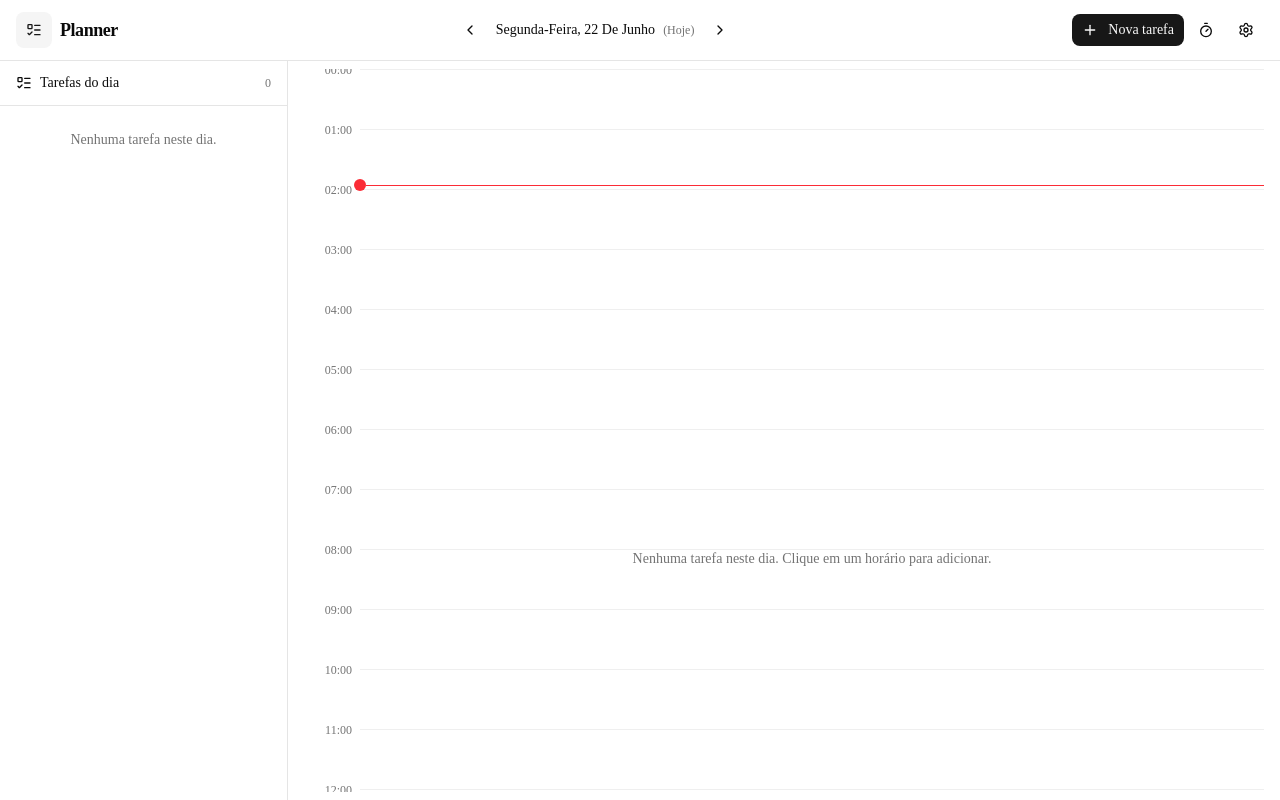
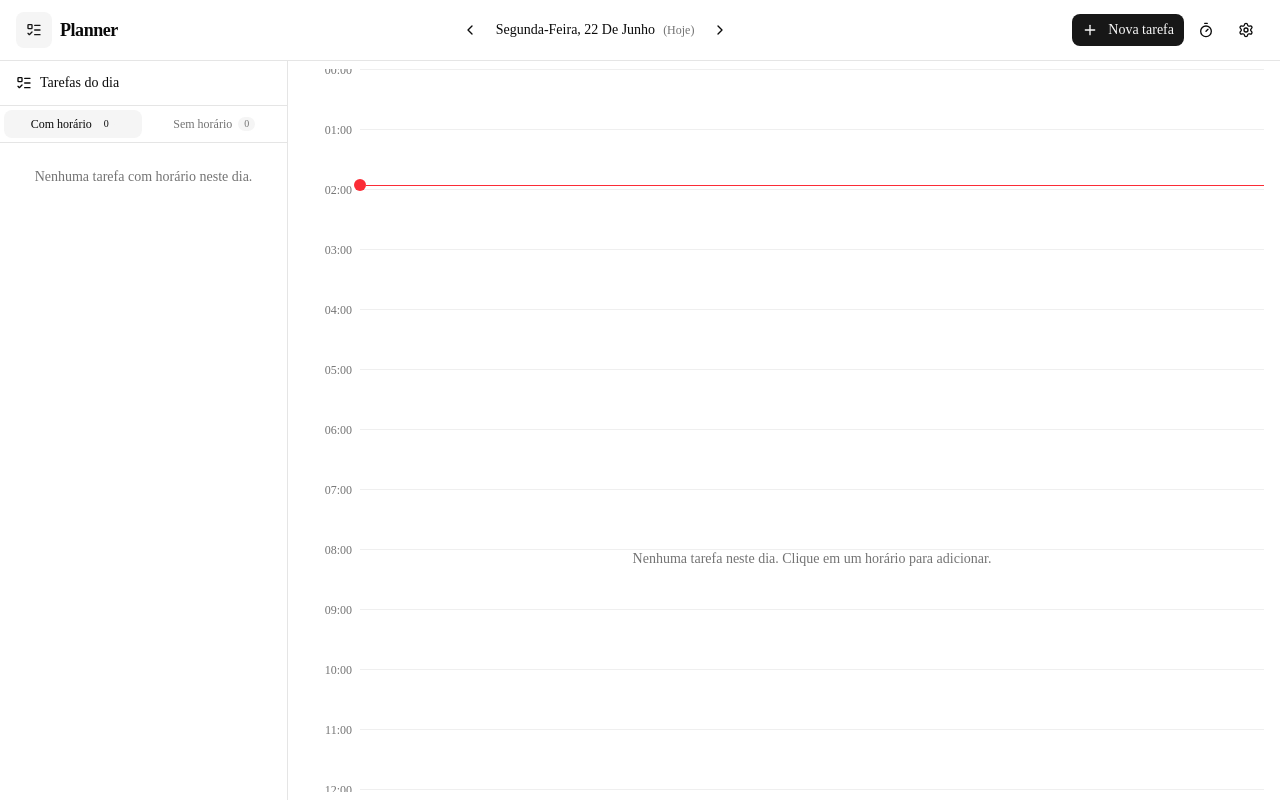
Before and after one commit to nYCSTs/planner, a Next.js app: page / in a window 1280 px wide. Both pictures are taken after a click on the button 34 px from the left and 30 px from the top of the page. Built offline with nearby package versions, Linux system fonts and the light colour scheme.

Commit message:
feat: tarefas sem horário com abas (com/sem horário) na lista e badge de pendentes

```diff
--- a/src/app/page.tsx
+++ b/src/app/page.tsx
@@ -45,6 +45,19 @@ export default function Home() {
     [planner.tasks, day, planner.completions, now],
   );
 
+  // Timeline only shows scheduled occurrences; the list shows both lanes.
+  const scheduledOccurrences = useMemo(
+    () => occurrences.filter((o) => o.scheduled),
+    [occurrences],
+  );
+  const unscheduledOccurrences = useMemo(
+    () => occurrences.filter((o) => !o.scheduled),
+    [occurrences],
+  );
+  const pendingUnscheduled = unscheduledOccurrences.filter(
+    (o) => !o.completed,
+  ).length;
+
   const todayOccurrences = useMemo(
     () => resolveOccurrences(planner.tasks, now, planner.completions, now),
     [planner.tasks, now, planner.completions],
@@ -59,7 +72,7 @@ export default function Home() {
   const openCreate = (startMinute: number) => setDraft({ startMinute });
 
   const openEdit = (occ: ResolvedOccurrence) =>
-    setDraft({ startMinute: occ.startMinute, task: occ.task });
+    setDraft({ startMinute: occ.task.startMinute, task: occ.task });
 
   const toggleDone = (occ: ResolvedOccurrence) => planner.toggleDone(occ);
 
@@ -72,8 +85,14 @@ export default function Home() {
             size="icon"
             onClick={() => setListOpen((o) => !o)}
             aria-label="Tarefas do dia"
+            className="relative"
           >
             <ListTodo className="h-4 w-4" />
+            {pendingUnscheduled > 0 && (
+              <span className="absolute -right-0.5 -top-0.5 grid h-4 min-w-4 place-items-center rounded-full bg-amber-500 px-1 text-[10px] font-semibold text-white">
+                {pendingUnscheduled}
+              </span>
+            )}
           </Button>
           <h1 className="ml-1 text-lg font-semibold tracking-tight">Planner</h1>
         </div>
@@ -134,9 +153,11 @@ export default function Home() {
         >
           {planner.hydrated && listOpen && (
             <TaskList
-              occurrences={occurrences}
+              scheduled={scheduledOccurrences}
+              unscheduled={unscheduledOccurrences}
               onToggleDone={toggleDone}
               onSelect={openEdit}
+              onAddUnscheduled={() => setDraft({ startMinute: null })}
             />
           )}
         </aside>
@@ -146,7 +167,7 @@ export default function Home() {
             <Timeline
               day={day}
               now={now}
-              occurrences={occurrences}
+              occurrences={scheduledOccurrences}
               onOccurrenceClick={openEdit}
               onToggleDone={toggleDone}
               onSlotClick={openCreate}
--- a/src/components/planner/task-dialog.tsx
+++ b/src/components/planner/task-dialog.tsx
@@ -45,7 +45,8 @@ const RECURRENCE_OPTIONS: { value: RecurrenceKind; label: string }[] = [
 ];
 
 export interface TaskDraft {
-  startMinute: number;
+  /** Prefill start time, or null to open as an unscheduled ("Sem horário") task. */
+  startMinute: number | null;
   task?: Task;
 }
 
@@ -76,6 +77,7 @@ export function TaskDialog({
 
   const [title, setTitle] = useState("");
   const [color, setColor] = useState(TASK_COLORS[0]);
+  const [hasTime, setHasTime] = useState(true);
   const [start, setStart] = useState("09:00");
   const [hasEnd, setHasEnd] = useState(true);
   const [end, setEnd] = useState("10:00");
@@ -92,11 +94,13 @@ export function TaskDialog({
     /* eslint-disable react-hooks/set-state-in-effect */
     if (!open || !draft) return;
     if (editing) {
+      const scheduled = editing.startMinute !== null;
       setTitle(editing.title);
       setColor(editing.color);
-      setStart(minutesToTime(editing.startMinute));
+      setHasTime(scheduled);
+      setStart(minutesToTime(editing.startMinute ?? 540));
       setHasEnd(editing.endMinute !== null);
-      setEnd(minutesToTime(editing.endMinute ?? editing.startMinute + 60));
+      setEnd(minutesToTime(editing.endMinute ?? (editing.startMinute ?? 540) + 60));
       setKind(editing.recurrence.kind);
       setWeekdays(editing.recurrence.weekdays ?? []);
       setEveryHour(editing.recurrence.everyHour ?? false);
@@ -107,9 +111,10 @@ export function TaskDialog({
     } else {
       setTitle("");
       setColor(randomColor());
-      setStart(minutesToTime(draft.startMinute));
+      setHasTime(draft.startMinute !== null);
+      setStart(minutesToTime(draft.startMinute ?? 540));
       setHasEnd(true);
-      setEnd(minutesToTime(draft.startMinute + 60));
+      setEnd(minutesToTime((draft.startMinute ?? 540) + 60));
       setKind("once");
       setWeekdays([]);
       setEveryHour(false);
@@ -121,11 +126,12 @@ export function TaskDialog({
     /* eslint-enable react-hooks/set-state-in-effect */
   }, [open, draft, editing, defaultNotifyStart, defaultNotifyEnd]);
 
-  const startMinute = timeToMinutes(start);
-  const endMinute = hasEnd ? timeToMinutes(end) : null;
+  // Without a time the task is unscheduled: no start/end, no hourly, no conflicts.
+  const startMinute = hasTime ? timeToMinutes(start) : null;
+  const endMinute = hasTime && hasEnd ? timeToMinutes(end) : null;
 
-  // "Every hour" only makes sense on recurring patterns, not single-day tasks.
-  const hourly = everyHour && kind !== "once";
+  // "Every hour" only makes sense on timed, recurring patterns.
+  const hourly = hasTime && everyHour && kind !== "once";
 
   const candidate = useMemo(
     () => ({
@@ -142,11 +148,19 @@ export function TaskDialog({
   );
 
   const conflicts = useMemo(
-    () => findConflicts(candidate, existingTasks, editing?.id),
-    [candidate, existingTasks, editing?.id],
+    () =>
+      startMinute === null
+        ? []
+        : findConflicts(
+            { ...candidate, startMinute },
+            existingTasks,
+            editing?.id,
+          ),
+    [candidate, startMinute, existingTasks, editing?.id],
   );
 
-  const endBeforeStart = endMinute !== null && endMinute <= startMinute;
+  const endBeforeStart =
+    startMinute !== null && endMinute !== null && endMinute <= startMinute;
   const invalid = !title.trim() || endBeforeStart || (kind === "custom" && weekdays.length === 0);
 
   const toggleWeekday = (d: Weekday) => {
@@ -253,7 +267,19 @@ export function TaskDialog({
             </div>
           )}
 
-          {kind !== "once" && (
+          <div className="flex items-center justify-between rounded-md border px-3 py-2">
+            <div>
+              <Label htmlFor="hasTime" className="text-sm font-normal">
+                Definir horário
+              </Label>
+              <p className="text-xs text-muted-foreground">
+                Desligue para uma tarefa sem horário (não vai para a timeline).
+              </p>
+            </div>
+            <Switch id="hasTime" checked={hasTime} onCheckedChange={setHasTime} />
+          </div>
+
+          {hasTime && kind !== "once" && (
             <div className="space-y-2 rounded-md border px-3 py-2">
               <div className="flex items-center justify-between">
                 <div>
@@ -292,6 +318,7 @@ export function TaskDialog({
             </div>
           )}
 
+          {hasTime && (
             <div className="flex items-center justify-between rounded-md border px-3 py-2">
               <div>
                 <Label htmlFor="hideElapsed" className="text-sm font-normal">
@@ -307,7 +334,9 @@ export function TaskDialog({
                 onCheckedChange={setHideElapsed}
               />
             </div>
+          )}
 
+          {hasTime && (
           <div className="grid grid-cols-2 gap-3">
             <div className="space-y-1.5">
               <div className="flex items-center justify-between">
@@ -346,14 +375,15 @@ export function TaskDialog({
               />
             </div>
           </div>
+          )}
 
-          {hourly && (
+          {hasTime && hourly && (
             <p className="text-xs text-muted-foreground">
               Começa no primeiro horário e repete a cada hora até o fim do dia
               (ex: 23:00 → só às 23:00; 09:15 → 09:15, 10:15, 11:15…).
             </p>
           )}
-          {!hasEnd && (
+          {hasTime && !hasEnd && (
             <p className="text-xs text-muted-foreground">
               Sem término definido — você finaliza manualmente pela timeline.
             </p>
@@ -364,6 +394,7 @@ export function TaskDialog({
             </p>
           )}
 
+          {hasTime && (
           <div className="grid grid-cols-2 gap-3">
             <div className="space-y-1.5">
               <Label htmlFor="ns">Avisar antes de iniciar (min)</Label>
@@ -387,6 +418,7 @@ export function TaskDialog({
               />
             </div>
           </div>
+          )}
 
           {conflicts.length > 0 && (
             <div className="flex gap-2 rounded-md border border-amber-500/50 bg-amber-500/10 p-3 text-xs">
--- a/src/components/planner/task-list.tsx
+++ b/src/components/planner/task-list.tsx
@@ -1,39 +1,35 @@
 "use client";
 
-import { ListTodo } from "lucide-react";
+import { useState } from "react";
+import { ListTodo, Plus } from "lucide-react";
+import { Button } from "@/components/ui/button";
 import { minutesToTime, isHourly } from "@/lib/time";
 import { cn } from "@/lib/utils";
 import type { ResolvedOccurrence } from "@/types";
 
 interface TaskListProps {
-  occurrences: ResolvedOccurrence[];
+  scheduled: ResolvedOccurrence[];
+  unscheduled: ResolvedOccurrence[];
   onToggleDone: (occ: ResolvedOccurrence) => void;
   onSelect: (occ: ResolvedOccurrence) => void;
+  onAddUnscheduled: () => void;
 }
 
-export function TaskList({ occurrences, onToggleDone, onSelect }: TaskListProps) {
-  return (
-    <div className="flex h-full flex-col">
-      <div className="flex items-center gap-2 border-b px-4 py-3 text-sm font-medium">
-        <ListTodo className="h-4 w-4" />
-        Tarefas do dia
-        <span className="ml-auto text-xs font-normal text-muted-foreground">
-          {occurrences.length}
-        </span>
-      </div>
+type Tab = "scheduled" | "unscheduled";
 
-      <div className="flex-1 overflow-y-auto p-2">
-        {occurrences.length === 0 ? (
-          <p className="p-4 text-center text-sm text-muted-foreground">
-            Nenhuma tarefa neste dia.
-          </p>
-        ) : (
-          <ul className="space-y-0.5">
-            {occurrences.map((occ) => {
+function Row({
+  occ,
+  onToggleDone,
+  onSelect,
+}: {
+  occ: ResolvedOccurrence;
+  onToggleDone: (occ: ResolvedOccurrence) => void;
+  onSelect: (occ: ResolvedOccurrence) => void;
+}) {
   const hourly = isHourly(occ.task.recurrence);
   const done = occ.completed;
   return (
-                <li key={occ.key}>
+    <li>
       <div className="group flex items-center gap-2.5 rounded-md px-2 py-1.5 hover:bg-accent/50">
         <button
           type="button"
@@ -61,6 +57,7 @@ export function TaskList({ occurrences, onToggleDone, onSelect }: TaskListProps)
           >
             {occ.task.title}
           </span>
+          {occ.scheduled && (
             <span className="truncate text-[11px] text-muted-foreground">
               {minutesToTime(occ.startMinute)}
               {occ.openEnded
@@ -68,6 +65,7 @@ export function TaskList({ occurrences, onToggleDone, onSelect }: TaskListProps)
                 : ` – ${minutesToTime(occ.endMinute)}`}
               {hourly && " · a cada hora"}
             </span>
+          )}
         </button>
 
         <span
@@ -77,10 +75,85 @@ export function TaskList({ occurrences, onToggleDone, onSelect }: TaskListProps)
       </div>
     </li>
   );
-            })}
+}
+
+export function TaskList({
+  scheduled,
+  unscheduled,
+  onToggleDone,
+  onSelect,
+  onAddUnscheduled,
+}: TaskListProps) {
+  const [tab, setTab] = useState<Tab>("scheduled");
+  const rows = tab === "scheduled" ? scheduled : unscheduled;
+
+  return (
+    <div className="flex h-full flex-col">
+      <div className="flex items-center gap-2 border-b px-4 py-3 text-sm font-medium">
+        <ListTodo className="h-4 w-4" />
+        Tarefas do dia
+      </div>
+
+      {/* Tabs */}
+      <div className="flex gap-1 border-b p-1">
+        {(
+          [
+            { id: "scheduled" as const, label: "Com horário", count: scheduled.length },
+            { id: "unscheduled" as const, label: "Sem horário", count: unscheduled.length },
+          ]
+        ).map((t) => (
+          <button
+            key={t.id}
+            type="button"
+            onClick={() => setTab(t.id)}
+            className={cn(
+              "flex flex-1 items-center justify-center gap-1.5 rounded-md px-2 py-1.5 text-xs font-medium transition",
+              tab === t.id
+                ? "bg-accent text-foreground"
+                : "text-muted-foreground hover:bg-accent/50",
+            )}
+          >
+            {t.label}
+            <span className="rounded-full bg-muted px-1.5 text-[10px] tabular-nums">
+              {t.count}
+            </span>
+          </button>
+        ))}
+      </div>
+
+      <div className="flex-1 overflow-y-auto p-2">
+        {rows.length === 0 ? (
+          <p className="p-4 text-center text-sm text-muted-foreground">
+            {tab === "scheduled"
+              ? "Nenhuma tarefa com horário neste dia."
+              : "Nenhuma tarefa sem horário."}
+          </p>
+        ) : (
+          <ul className="space-y-0.5">
+            {rows.map((occ) => (
+              <Row
+                key={occ.key}
+                occ={occ}
+                onToggleDone={onToggleDone}
+                onSelect={onSelect}
+              />
+            ))}
           </ul>
         )}
       </div>
+
+      {tab === "unscheduled" && (
+        <div className="border-t p-2">
+          <Button
+            variant="ghost"
+            size="sm"
+            className="w-full justify-start"
+            onClick={onAddUnscheduled}
+          >
+            <Plus className="mr-1 h-4 w-4" /> Nova tarefa sem horário
+          </Button>
+        </div>
+      )}
     </div>
   );
 }
--- a/src/hooks/use-notifications.ts
+++ b/src/hooks/use-notifications.ts
@@ -56,6 +56,7 @@ export function useNotifications(
 
     for (const occ of occurrences) {
       if (occ.completed) continue;
+      if (!occ.scheduled) continue; // unscheduled tasks have no time to notify
       const leadStart = occ.task.notifyBeforeStart ?? settings.notifyBeforeStart;
       const leadEnd = occ.task.notifyBeforeEnd ?? settings.notifyBeforeEnd;
 
--- a/src/lib/time.ts
+++ b/src/lib/time.ts
@@ -88,6 +88,23 @@ export function resolveOccurrences(
   for (const task of tasks) {
     if (!taskOccursOn(task, day)) continue;
 
+    // Unscheduled task: no time, never on the timeline. Resolves once per day so
+    // it can be listed and completed per day under "Sem horário".
+    if (task.startMinute === null) {
+      const completionKey = `${task.id}:${key}`;
+      result.push({
+        task,
+        key: completionKey,
+        date: key,
+        startMinute: -1,
+        endMinute: -1,
+        openEnded: false,
+        scheduled: false,
+        completed: completions[completionKey] !== undefined,
+      });
+      continue;
+    }
+
     if (isHourly(task.recurrence)) {
       // The task starts at startMinute and repeats every `interval` hours from
       // there until end of day, anchored at the start time. Both the hour and
@@ -118,6 +135,7 @@ export function resolveOccurrences(
           startMinute: start,
           endMinute: duration === null && done ? doneAt : baseEnd,
           openEnded: duration === null,
+          scheduled: true,
           completed: done,
         });
       }
@@ -143,6 +161,7 @@ export function resolveOccurrences(
       startMinute: task.startMinute,
       endMinute,
       openEnded,
+      scheduled: true,
       completed: isCompleted,
     });
   }
@@ -152,7 +171,8 @@ export function resolveOccurrences(
   // they survive until day's end; hourly slots have a concrete per-hour end.
   const visible = isCurrentDay
     ? result.filter(
-        (o) => !(o.task.hideElapsed && o.endMinute <= currentMinute),
+        (o) =>
+          !(o.scheduled && o.task.hideElapsed && o.endMinute <= currentMinute),
       )
     : result;
 
```
Also changed, not shown: src/lib/conflicts.ts (+8 -2 lines), src/types/index.ts (+13 -3 lines). Lines whose indentation alone changed are shown as unchanged.
